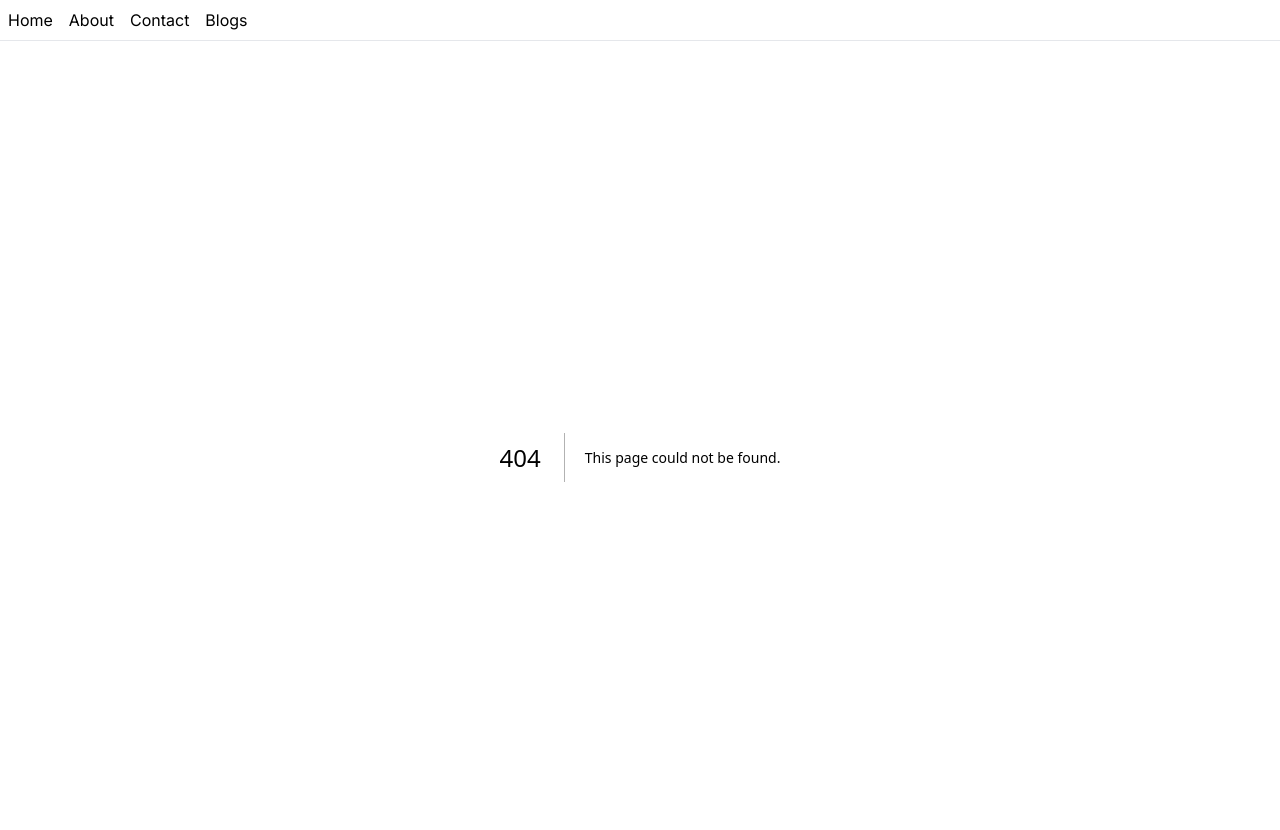
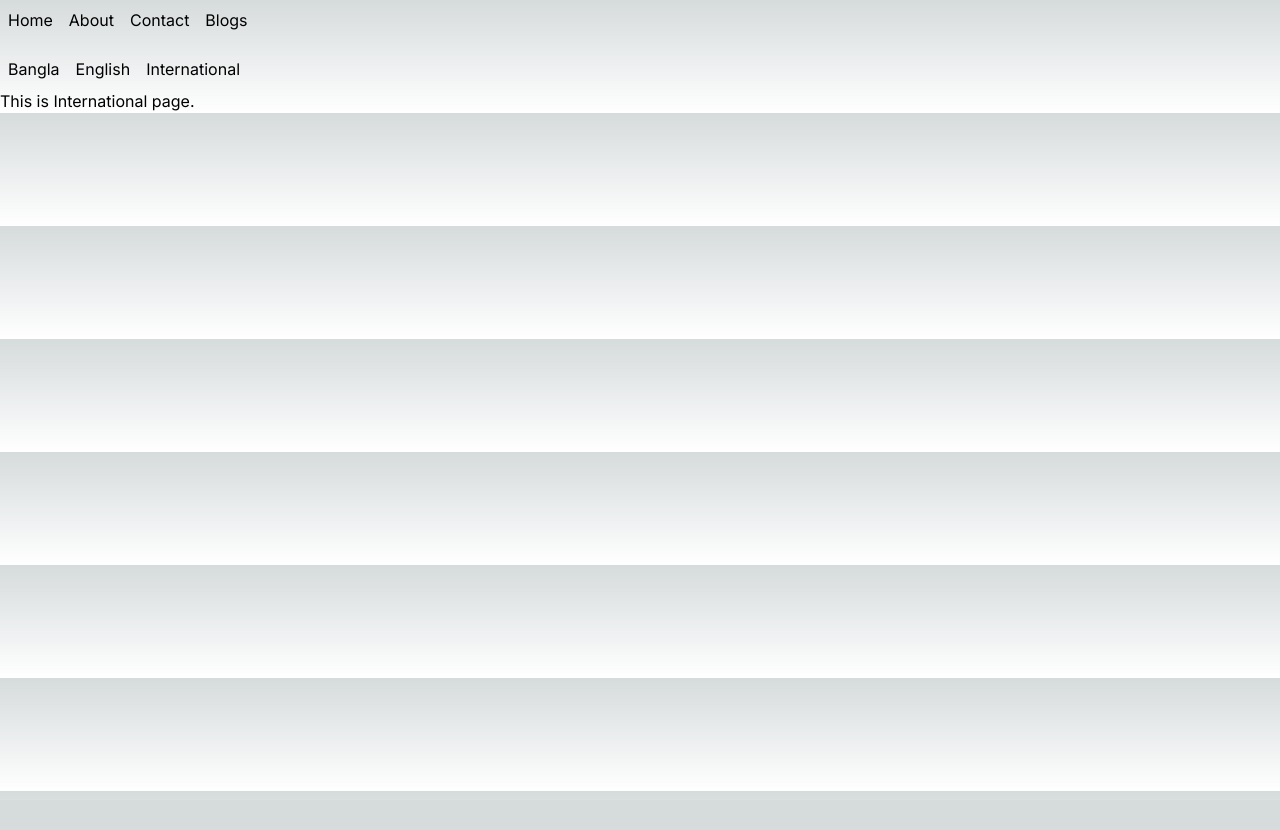
Before and after one commit to Fahimmuntasir1/nextJS_mistry, a Next.js app: page /blogs/international in a window 1280 px wide. Before the commit this address had no page. Shown: the top 830 px of the page. After the commit the page ends 800 px from the top, so only its background shows below. Built offline with nearby package versions, Linux system fonts and the light colour scheme.

Commit message:
international page added

```diff
--- /dev/null
+++ b/app/blogs/bangla/page.js
@@ -0,0 +1,15 @@
+import React from 'react';
+
+const bangla = () => {
+    return (
+        <div>
+            <h1>This is Bangla news page.</h1>
+
+
+
+
+        </div>
+    );
+};
+
+export default bangla;
--- /dev/null
+++ b/app/blogs/international/page.js
@@ -0,0 +1,13 @@
+import React from 'react';
+
+const international = () => {
+    return (
+        <div>
+            <h1>
+                This is International page.
+            </h1>
+        </div>
+    );
+};
+
+export default international;
--- a/app/blogs/layout.js
+++ b/app/blogs/layout.js
@@ -1,7 +1,19 @@
+import Link from 'next/link'
 import React from 'react'
 
 export default function layout({ children }) {
     return (
-        <div>{children}</div>
+        <div>
+            <nav>
+                <ul className="flex gap-4 m-2">
+                    <li><Link href='/blogs/bangla'>Bangla</Link></li>
+                    <li><Link href='/blogs/english'>English</Link></li>
+                    <li><Link href='/blogs/international'>International</Link></li>
+                </ul>
+            </nav>
+            <div>
+                {children}
+            </div>
+        </div>
     )
 }
```
